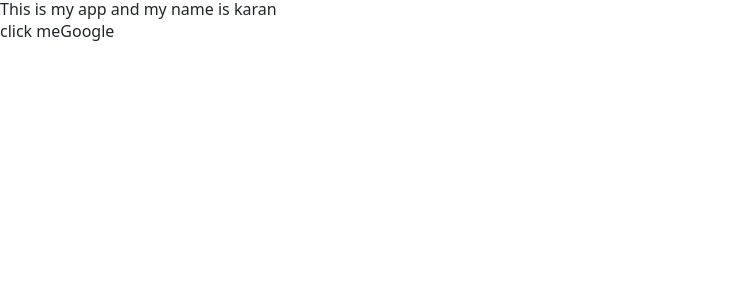
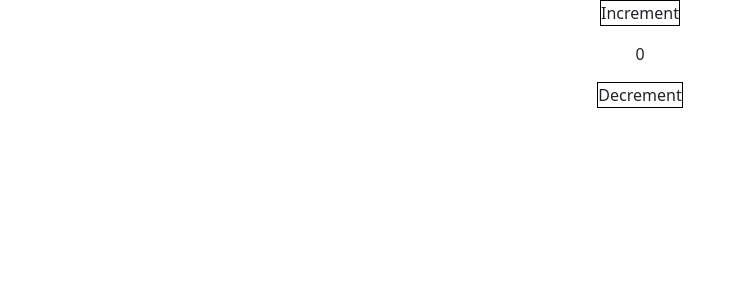
Before and after one commit to karan-verma108/ReactJs2024, a React (Create React App) app: page / in a window 1280 px wide. Shown: the top 300 px of the page, without its empty margins (0-746 px from the left). Built offline with nearby package versions, Linux system fonts and the light colour scheme.

Commit message:
react : basic counter

```diff
--- /dev/null
+++ b/src/BasicComponents/Counter.jsx
@@ -0,0 +1,22 @@
+import { useState } from 'react';
+
+export default function Counter() {
+  const [count, setCount] = useState(0);
+  return (
+    <div className='flex flex-col gap-3 justify-center items-center'>
+      <button
+        className='border border-black'
+        onClick={() => setCount(count < 20 ? count + 1 : 20)}
+      >
+        Increment
+      </button>
+      {count}
+      <button
+        onClick={() => setCount(count > 0 ? count - 1 : 0)}
+        className='border border-black'
+      >
+        Decrement
+      </button>
+    </div>
+  );
+}
--- a/src/index.js
+++ b/src/index.js
@@ -15,7 +15,8 @@ import './index.css';
 // import App from './ReactRouter/App';
 // import ToDo from './ToDo/ToDo';
 // import NewAccordian from './NewAccordian';
-import MyApp from './MyApp';
+// import MyApp from './MyApp';
+import Counter from './BasicComponents/Counter';
 
 const root = ReactDOM.createRoot(document.getElementById('root'));
 
@@ -24,6 +25,7 @@ root.render(
     {/* <DependentDropdown /> */}
     {/* <App /> */}
     {/* <NewAccordian /> */}
-    <MyApp />
+    {/* <MyApp /> */}
+    <Counter />
   </BrowserRouter>
 );
```
